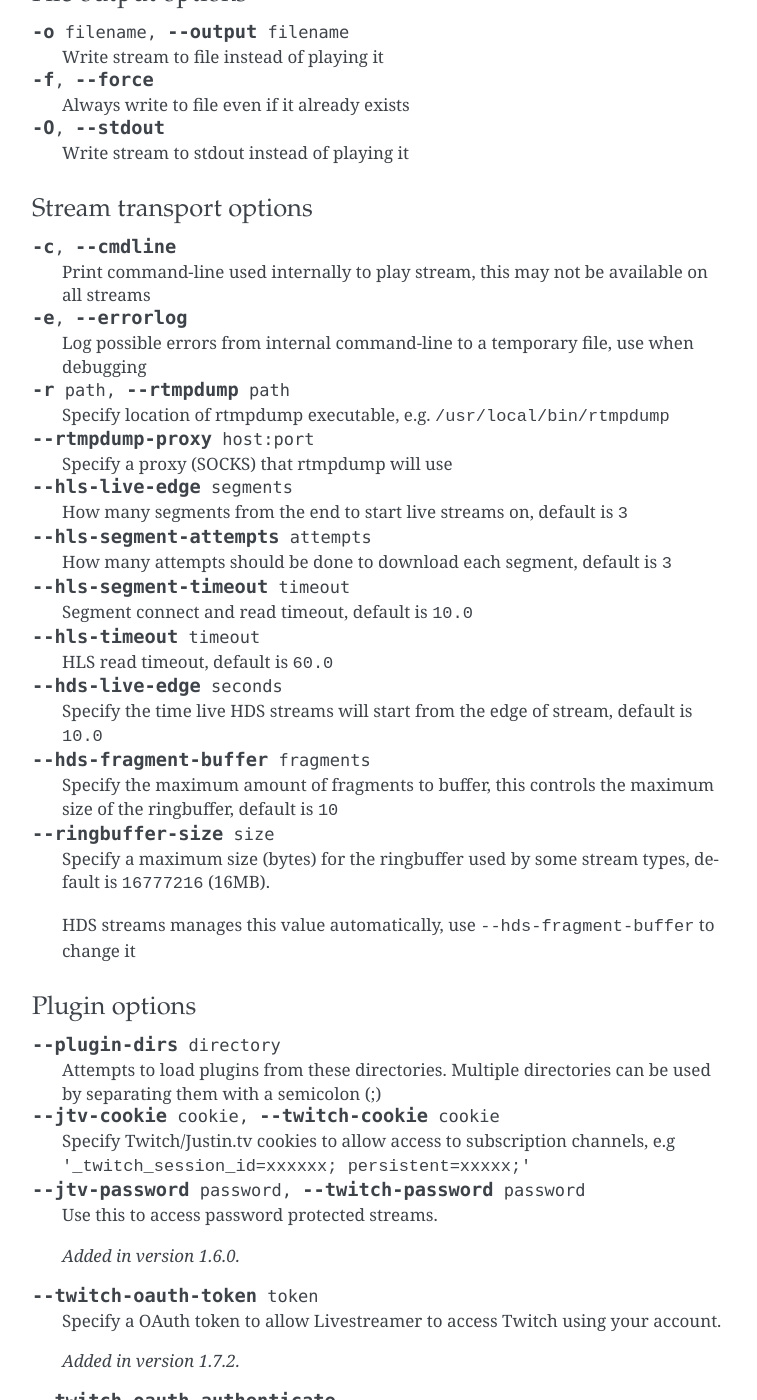
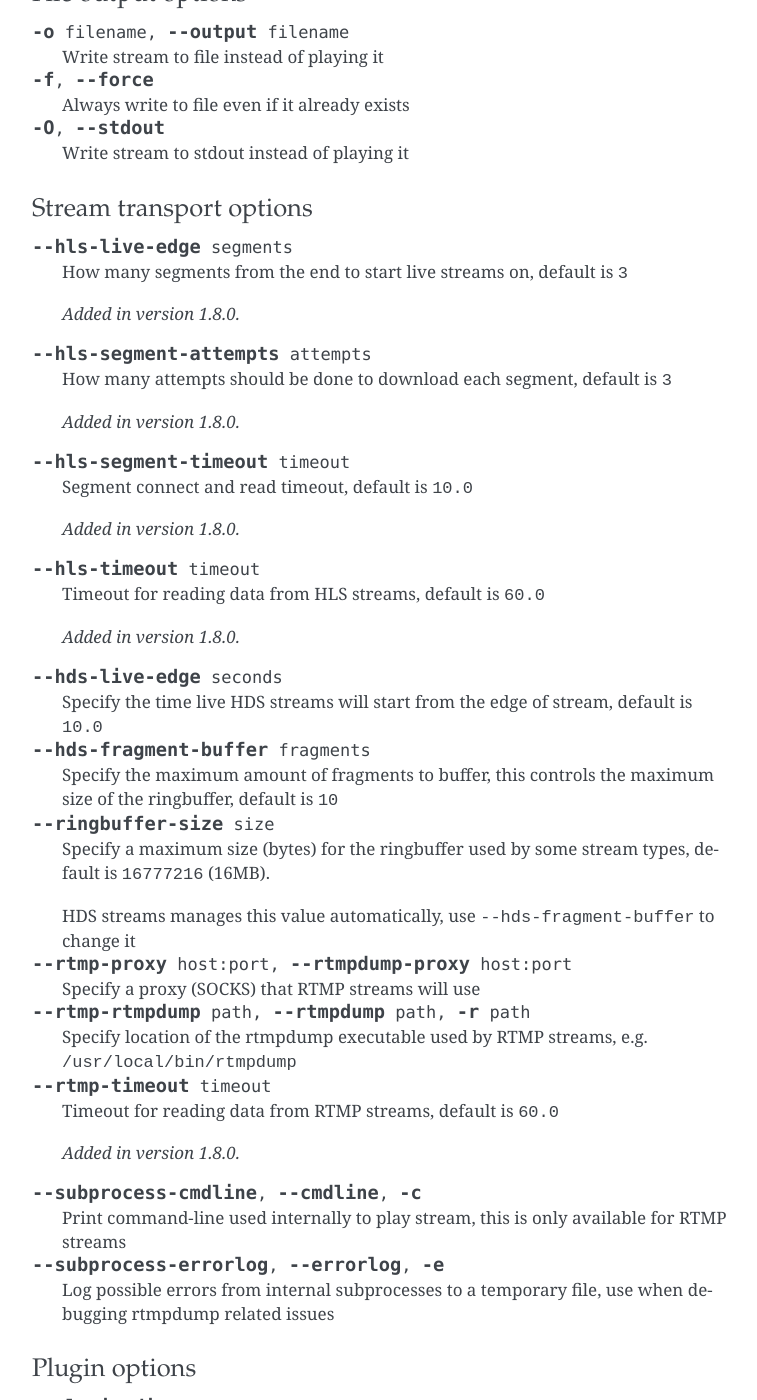
Before and after one commit to streamlink/streamlink, a Sphinx documentation site: the page built from docs/cli.rst, in a window 1280 px wide and 1400 px high, scrolled down 7938 px. Shown: the whole window, without its empty margins (258-1015 px from the left). Built offline with Sphinx 7.4.7, drawn with Linux system fonts in a browser that asks for light colours.

Commit message:
Clean up RTMP and subprocess options a bit.
Also add --rtmp-timeout option.

```diff
--- a/docs/cli.rst
+++ b/docs/cli.rst
@@ -458,42 +458,32 @@ File output options
 Stream transport options
 ^^^^^^^^^^^^^^^^^^^^^^^^
 
-.. cmdoption:: -c, --cmdline
-
-    Print command-line used internally to play stream,
-    this may not be available on all streams
-
-.. cmdoption:: -e, --errorlog
-
-    Log possible errors from internal command-line to a
-    temporary file, use when debugging
-
-.. cmdoption:: -r path, --rtmpdump path
-
-    Specify location of rtmpdump executable, e.g.
-    ``/usr/local/bin/rtmpdump``
-
-.. cmdoption:: --rtmpdump-proxy host:port
-
-    Specify a proxy (SOCKS) that rtmpdump will use
-
 .. cmdoption:: --hls-live-edge segments
 
     How many segments from the end to start live streams
     on, default is ``3``
+
+    .. versionadded:: 1.8.0
 
 .. cmdoption:: --hls-segment-attempts attempts
 
     How many attempts should be done to download each
     segment, default is ``3``
 
+    .. versionadded:: 1.8.0
+
 .. cmdoption:: --hls-segment-timeout timeout
 
     Segment connect and read timeout, default is ``10.0``
 
+    .. versionadded:: 1.8.0
+
 .. cmdoption:: --hls-timeout timeout
 
-    HLS read timeout, default is ``60.0``
+    Timeout for reading data from HLS streams,
+    default is ``60.0``
+
+    .. versionadded:: 1.8.0
 
 .. cmdoption:: --hds-live-edge seconds
 
@@ -513,6 +503,33 @@ Stream transport options
 
     HDS streams manages this value automatically, use
     ``--hds-fragment-buffer`` to change it
+
+.. cmdoption:: --rtmp-proxy host:port, --rtmpdump-proxy host:port
+
+    Specify a proxy (SOCKS) that RTMP streams will use
+
+.. cmdoption:: --rtmp-rtmpdump path, --rtmpdump path, -r path
+
+    Specify location of the rtmpdump executable used by
+    RTMP streams, e.g. ``/usr/local/bin/rtmpdump``
+
+.. cmdoption:: --rtmp-timeout timeout
+
+    Timeout for reading data from RTMP streams,
+    default is ``60.0``
+
+    .. versionadded:: 1.8.0
+
+.. cmdoption:: --subprocess-cmdline, --cmdline, -c
+
+    Print command-line used internally to play stream,
+    this is only available for RTMP streams
+
+.. cmdoption:: --subprocess-errorlog, --errorlog, -e
+
+    Log possible errors from internal subprocesses to a
+    temporary file, use when debugging rtmpdump related
+    issues
 
 
 Plugin options
```
Also changed, not shown: 5 other files.
